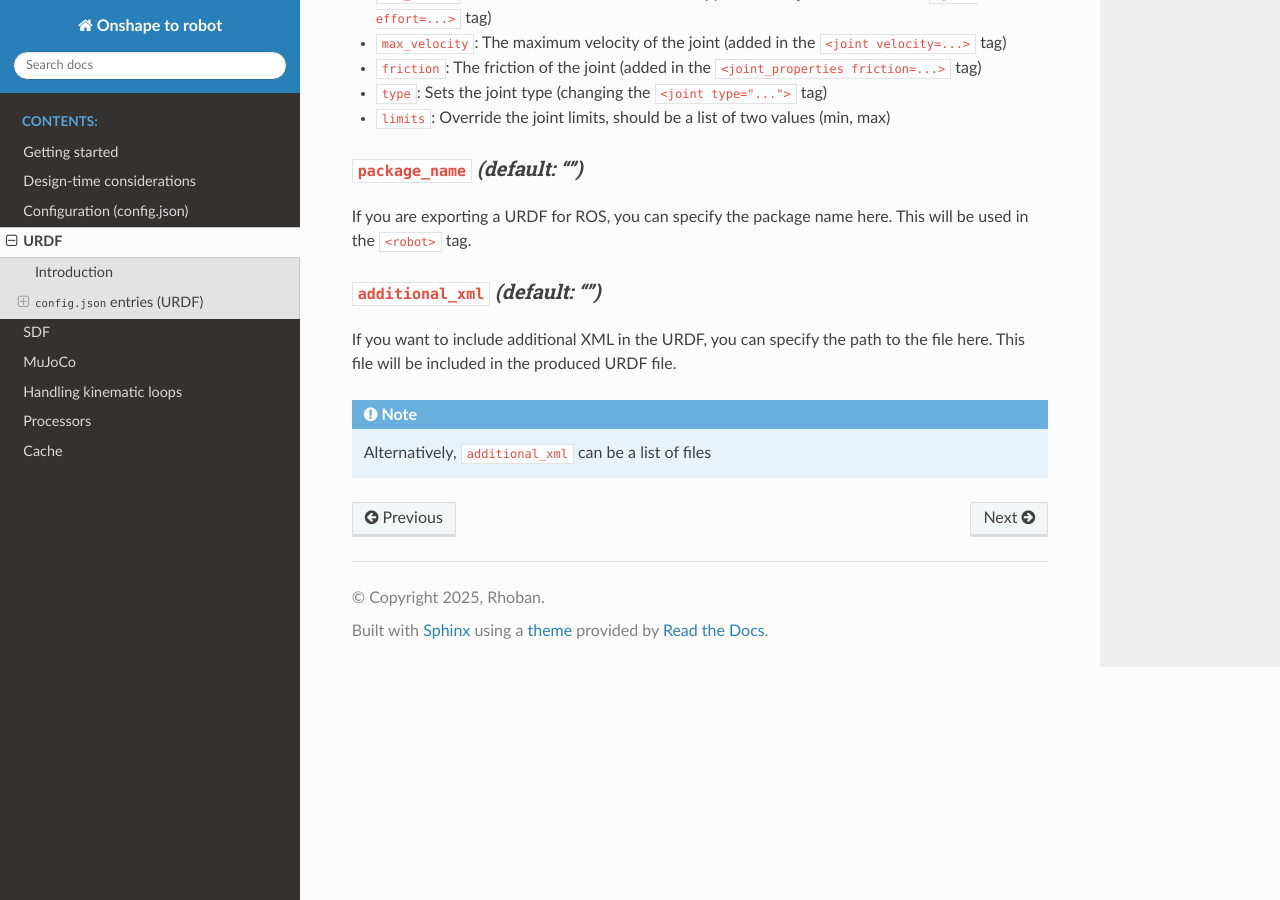
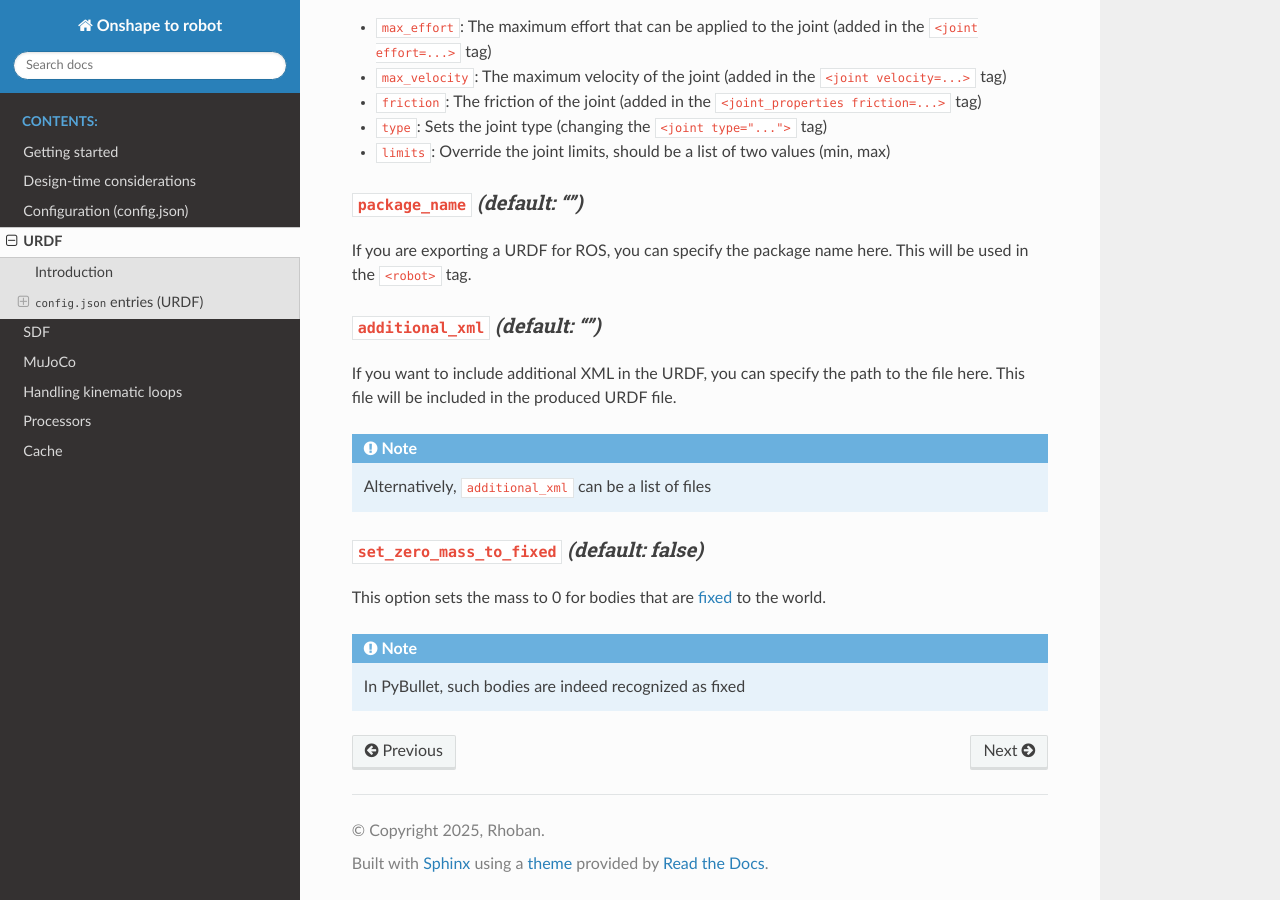
Before and after one commit to Rhoban/onshape-to-robot, a Sphinx documentation site: the page built from docs/source/exporter_urdf.rst, in a window 1280 px wide and 900 px high, scrolled down 1243 px. Built offline with Sphinx 7.4.7 and the Read the Docs theme 3.1.0, drawn with Linux system fonts in a browser that asks for light colours; some of the changed text lies outside the part shown.

Commit message:
Adding optional "set_zero_mass_to_fixed" (+doc), see #147

```diff
--- a/docs/source/design.rst
+++ b/docs/source/design.rst
@@ -89,6 +89,8 @@ Thus, they are always revolving around the z axis, or translating along the *z a
 .. image:: _static/img/zaxis.png
     :align: center
 
+.. _fixed-robot:
+
 Fixed robot
 -----------
 
--- a/docs/source/exporter_urdf.rst
+++ b/docs/source/exporter_urdf.rst
@@ -26,6 +26,8 @@ Here is an example of complete ``config.json`` file, with details below:
         "package_name": "my_robot",
         // Additional XML file to be included in the URDF (default: "")
         "additional_xml": "my_custom_file.xml",
+        // Exclude inertial data for fixed bodies (default: false)
+        "set_zero_mass_to_fixed": true,
 
         // Override joint properties (default: {})
         "joint_properties": {
@@ -74,3 +76,12 @@ If you want to include additional XML in the URDF, you can specify the path to t
 .. note::
 
     Alternatively, ``additional_xml`` can be a list of files
+
+``set_zero_mass_to_fixed`` *(default: false)*
+~~~~~~~~~~~~~~~~~~~~~~~~~~~~~~~~~~~~~~~~~~~~~
+
+This option sets the mass to 0 for bodies that are :ref:`fixed <fixed-robot>` to the world.
+
+.. note::
+
+    In PyBullet, such bodies are indeed recognized as fixed
```
Also changed, not shown: 1 other file.
